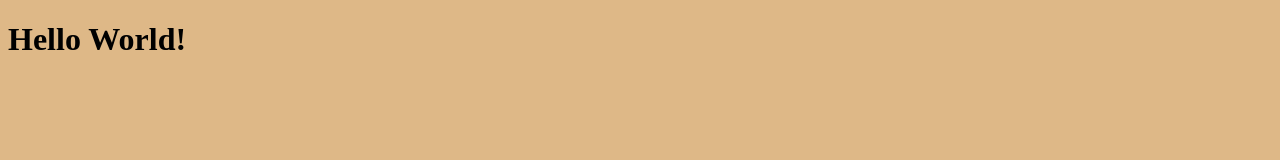
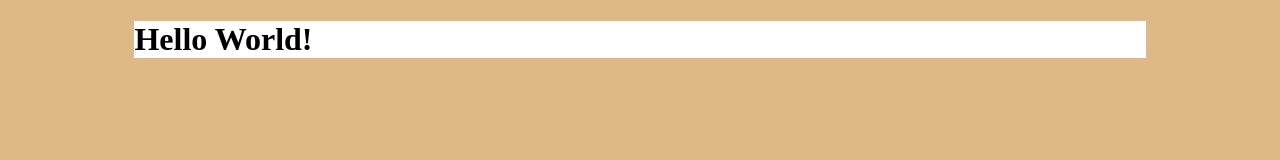
Before and after one commit to nuremahmud/beginning, a plain HTML site: page index.html in a window 1280 px wide. Drawn offline with Linux system fonts and the light colour scheme.

Commit message:
Update styles.css

```diff
--- a/styles.css
+++ b/styles.css
@@ -2,6 +2,8 @@ body {
   background-color: burlywood;
 }
 .main {
-  width: 80%
-  background-color: white
+  width: 80%;
+  background-color: white;
+  margin-left: auto;
+  margin-right: auto;
 }
```
